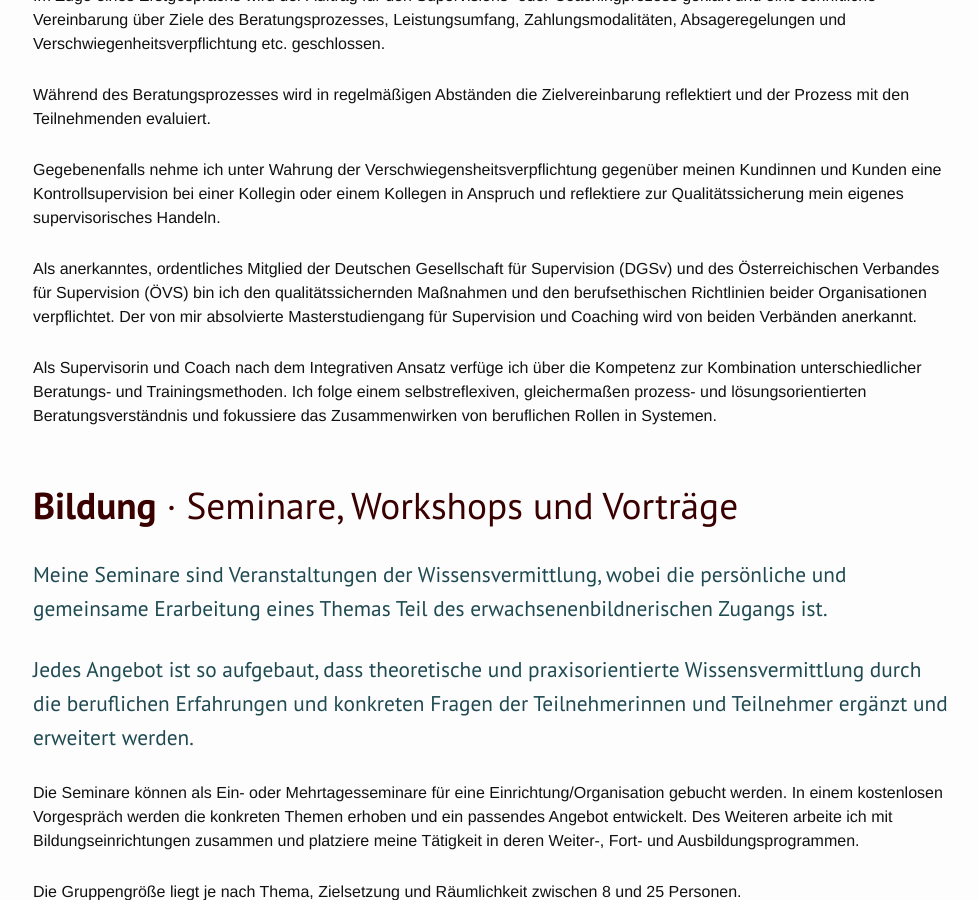
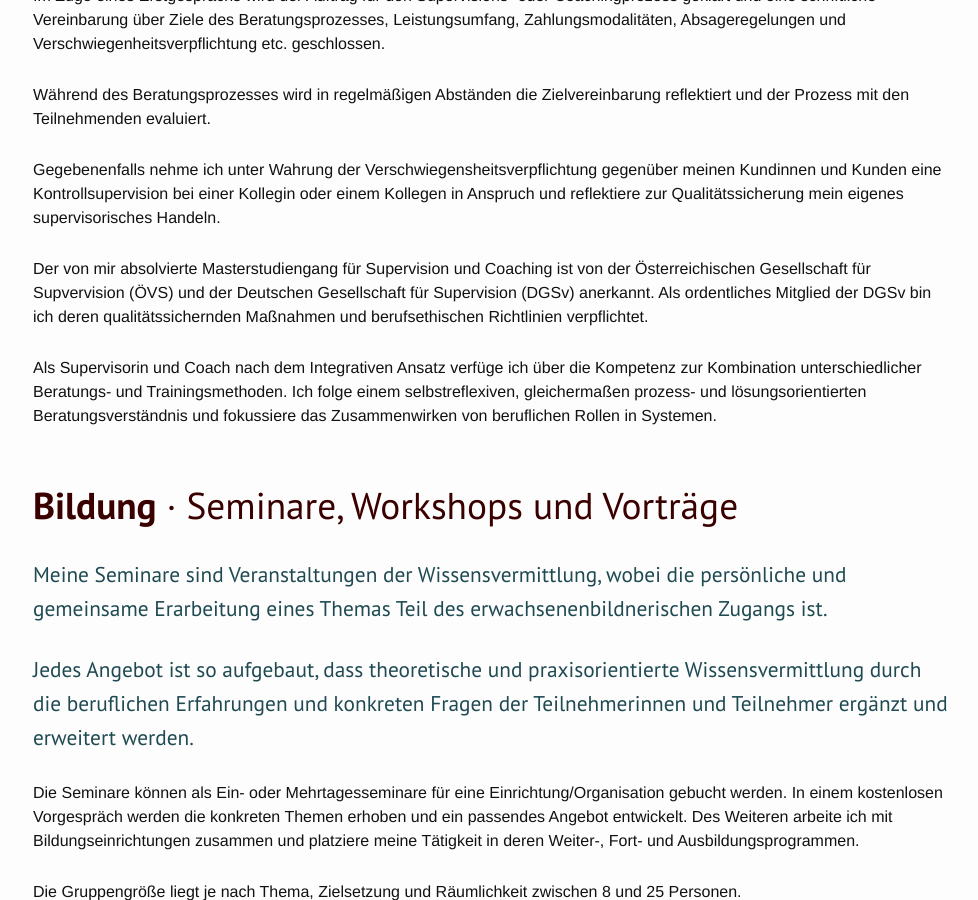
Before and after one commit to mimomoto/beratung-bildung-bewegung, a Jekyll site: the page built from 2-hintergrund.md, in a window 1280 px wide and 900 px high, scrolled down 781 px. Shown: the whole window, without its empty margins (147-1125 px from the left). Built offline with Jekyll 4.4.1, drawn with Linux system fonts in a browser that asks for light colours.

Commit message:
Update dgsv

```diff
--- a/2-hintergrund.md
+++ b/2-hintergrund.md
@@ -23,7 +23,7 @@ Je nach Fragestellung und inhaltlicher Zielsetzung meiner Kundinnen und Kunden k
 
 <p class='flow'>Gegebenenfalls nehme ich unter Wahrung der Verschwiegensheitsverpflichtung gegenüber meinen Kundinnen und Kunden eine Kontrollsupervision bei einer Kollegin oder einem Kollegen in Anspruch und reflektiere zur Qualitätssicherung mein eigenes supervisorisches Handeln.</p>
 
-<p class='flow'>Als anerkanntes, ordentliches Mitglied der Deutschen Gesellschaft für Supervision (DGSv) und des Österreichischen Verbandes für Supervision (ÖVS) bin ich den qualitätssichernden Maßnahmen und den berufsethischen Richtlinien beider Organisationen verpflichtet. Der von mir absolvierte Masterstudiengang für Supervision und Coaching wird von beiden Verbänden anerkannt.</p>
+<p class='flow'>Der von mir absolvierte Masterstudiengang für Supervision und Coaching ist von der Österreichischen Gesellschaft für Supvervision (ÖVS) und der Deutschen Gesellschaft für Supervision (DGSv) anerkannt. Als ordentliches Mitglied der DGSv bin ich deren qualitätssichernden Maßnahmen und berufsethischen Richtlinien verpflichtet.</p>
 
 <p class='flow'>Als Supervisorin und Coach nach dem Integrativen Ansatz verfüge ich über die Kompetenz zur Kombination unterschiedlicher Beratungs- und Trainingsmethoden. Ich folge einem selbstreflexiven, gleichermaßen prozess- und lösungsorientierten Beratungsverständnis und fokussiere das Zusammenwirken von beruflichen Rollen in Systemen.</p>
 
--- a/docs/arbeitsweise-erfahrung/index.html
+++ b/docs/arbeitsweise-erfahrung/index.html
@@ -119,7 +119,7 @@
 
 <p class="flow">Gegebenenfalls nehme ich unter Wahrung der Verschwiegensheitsverpflichtung gegenüber meinen Kundinnen und Kunden eine Kontrollsupervision bei einer Kollegin oder einem Kollegen in Anspruch und reflektiere zur Qualitätssicherung mein eigenes supervisorisches Handeln.</p>
 
-<p class="flow">Als anerkanntes, ordentliches Mitglied der Deutschen Gesellschaft für Supervision (DGSv) und des Österreichischen Verbandes für Supervision (ÖVS) bin ich den qualitätssichernden Maßnahmen und den berufsethischen Richtlinien beider Organisationen verpflichtet. Der von mir absolvierte Masterstudiengang für Supervision und Coaching wird von beiden Verbänden anerkannt.</p>
+<p class="flow">Der von mir absolvierte Masterstudiengang für Supervision und Coaching ist von der Österreichischen Gesellschaft für Supvervision (ÖVS) und der Deutschen Gesellschaft für Supervision (DGSv) anerkannt. Als ordentliches Mitglied der DGSv bin ich deren qualitätssichernden Maßnahmen und berufsethischen Richtlinien verpflichtet.</p>
 
 <p class="flow">Als Supervisorin und Coach nach dem Integrativen Ansatz verfüge ich über die Kompetenz zur Kombination unterschiedlicher Beratungs- und Trainingsmethoden. Ich folge einem selbstreflexiven, gleichermaßen prozess- und lösungsorientierten Beratungsverständnis und fokussiere das Zusammenwirken von beruflichen Rollen in Systemen.</p>
 
```
